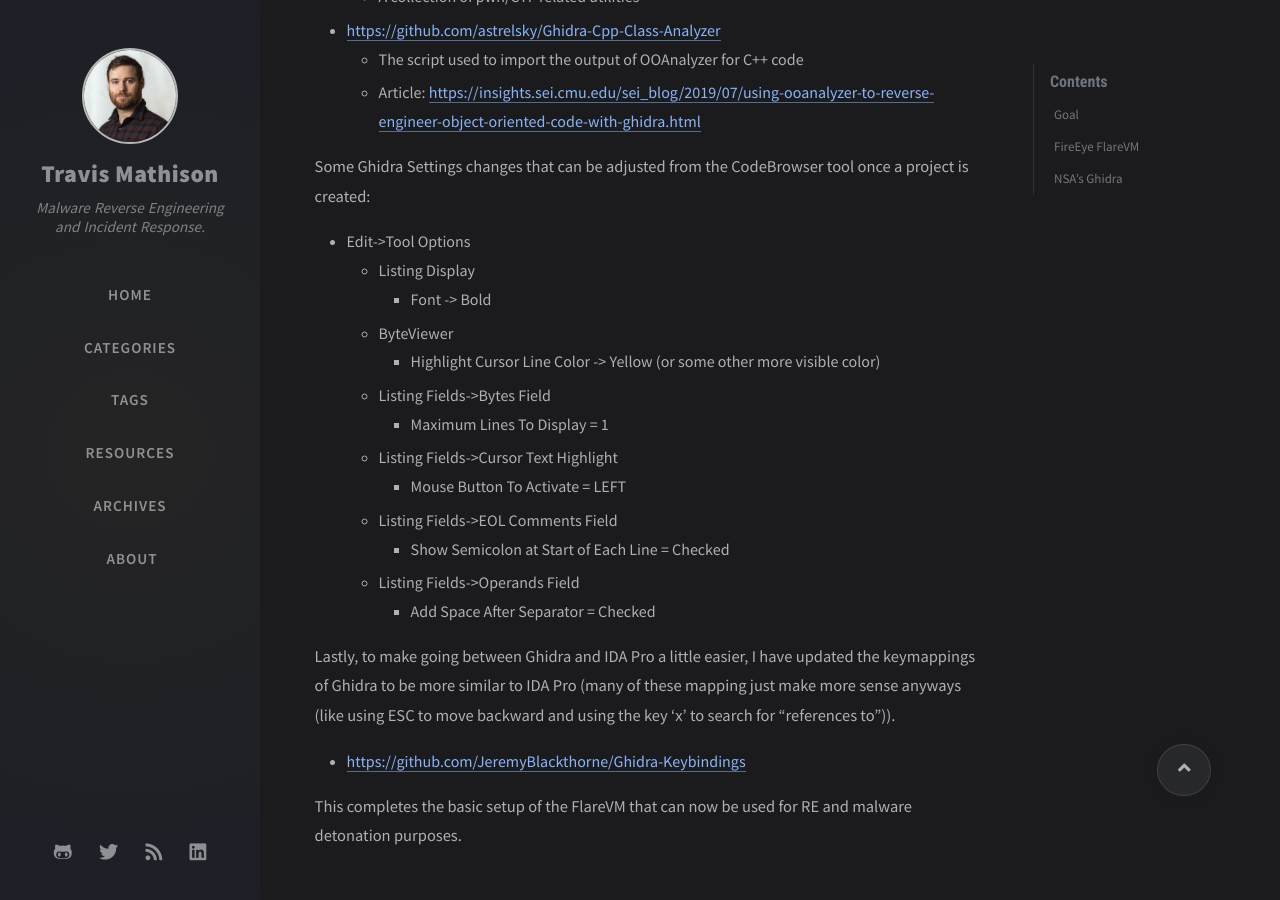
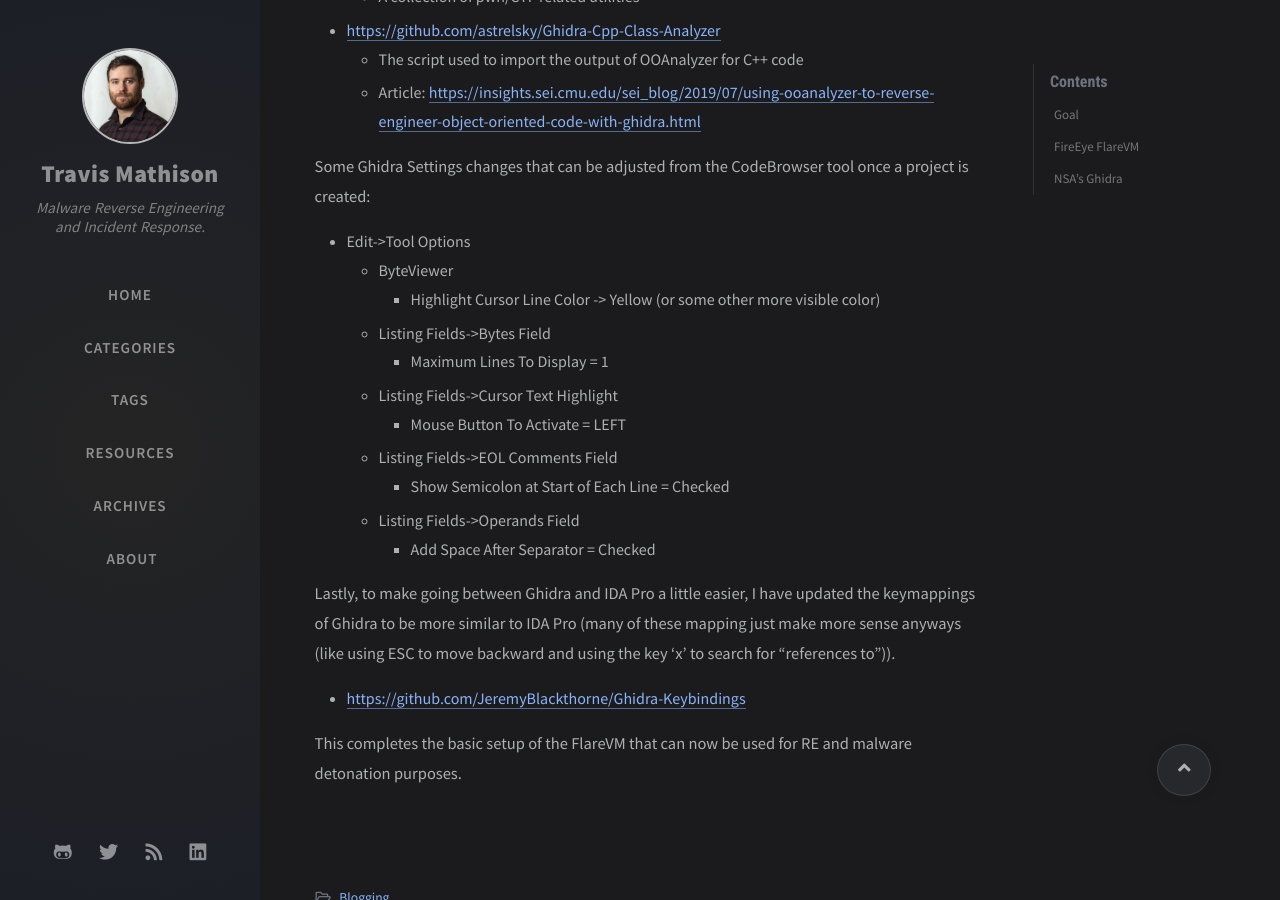
Before and after one commit to tdmathison/tdmathison.github.io, a Jekyll site: the page built from _posts/2020-09-21-Getting-started-FlareVM-Ghidra.md, in a window 1280 px wide and 900 px high, scrolled down 3269 px. Built offline with Jekyll 4.4.1, drawn with Linux system fonts in a browser that asks for light colours; nearby versions of some CDN libraries; comment, search, counter and statistics services are not loaded.

Commit message:
updated suggested setting change

```diff
--- a/_posts/2020-09-21-Getting-started-FlareVM-Ghidra.md
+++ b/_posts/2020-09-21-Getting-started-FlareVM-Ghidra.md
@@ -84,8 +84,6 @@
 
 Some Ghidra Settings changes that can be adjusted from the CodeBrowser tool once a project is created:
 * Edit->Tool Options
-  * Listing Display
-    * Font -> Bold
   * ByteViewer
     * Highlight Cursor Line Color -> Yellow (or some other more visible color)
   * Listing Fields->Bytes Field
```
